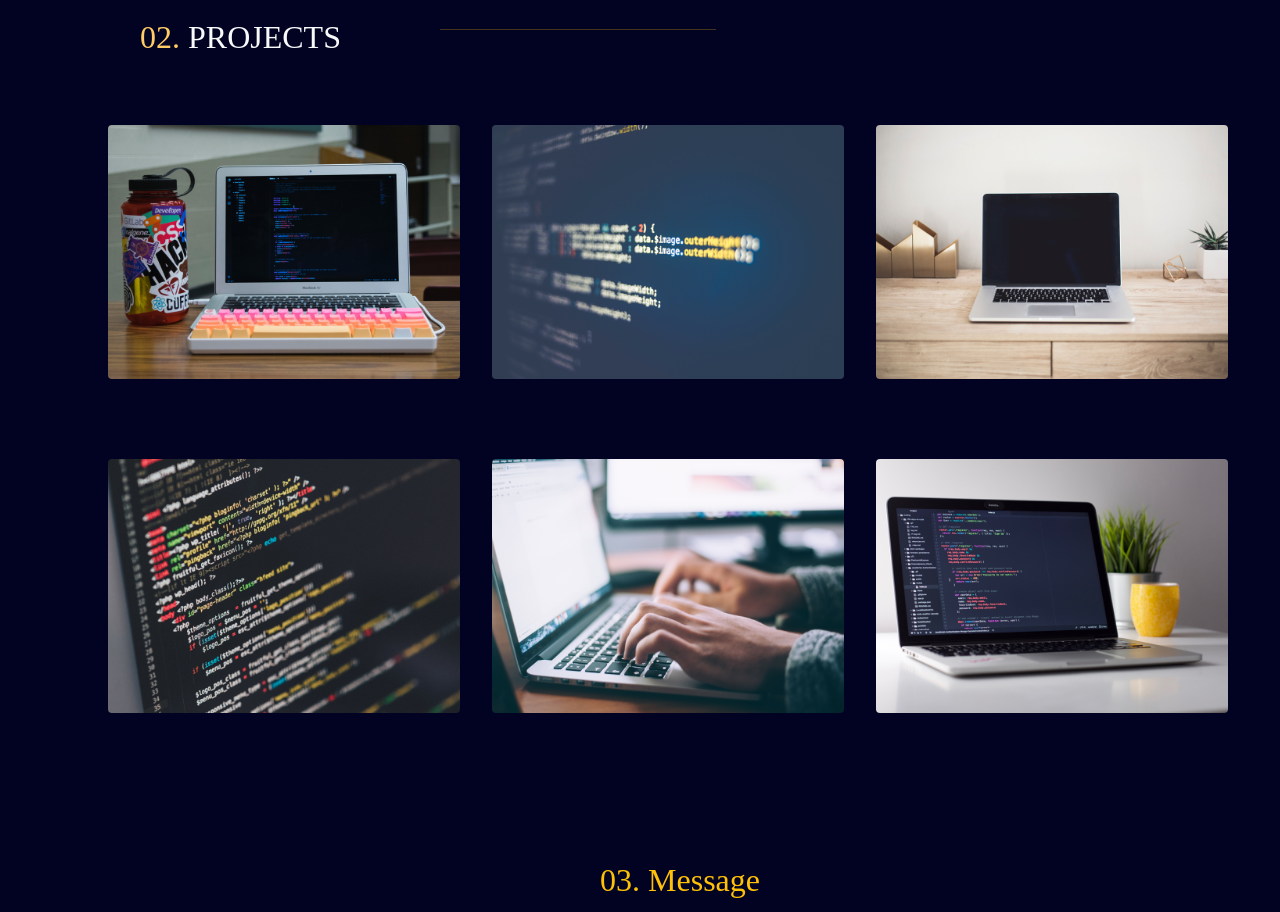
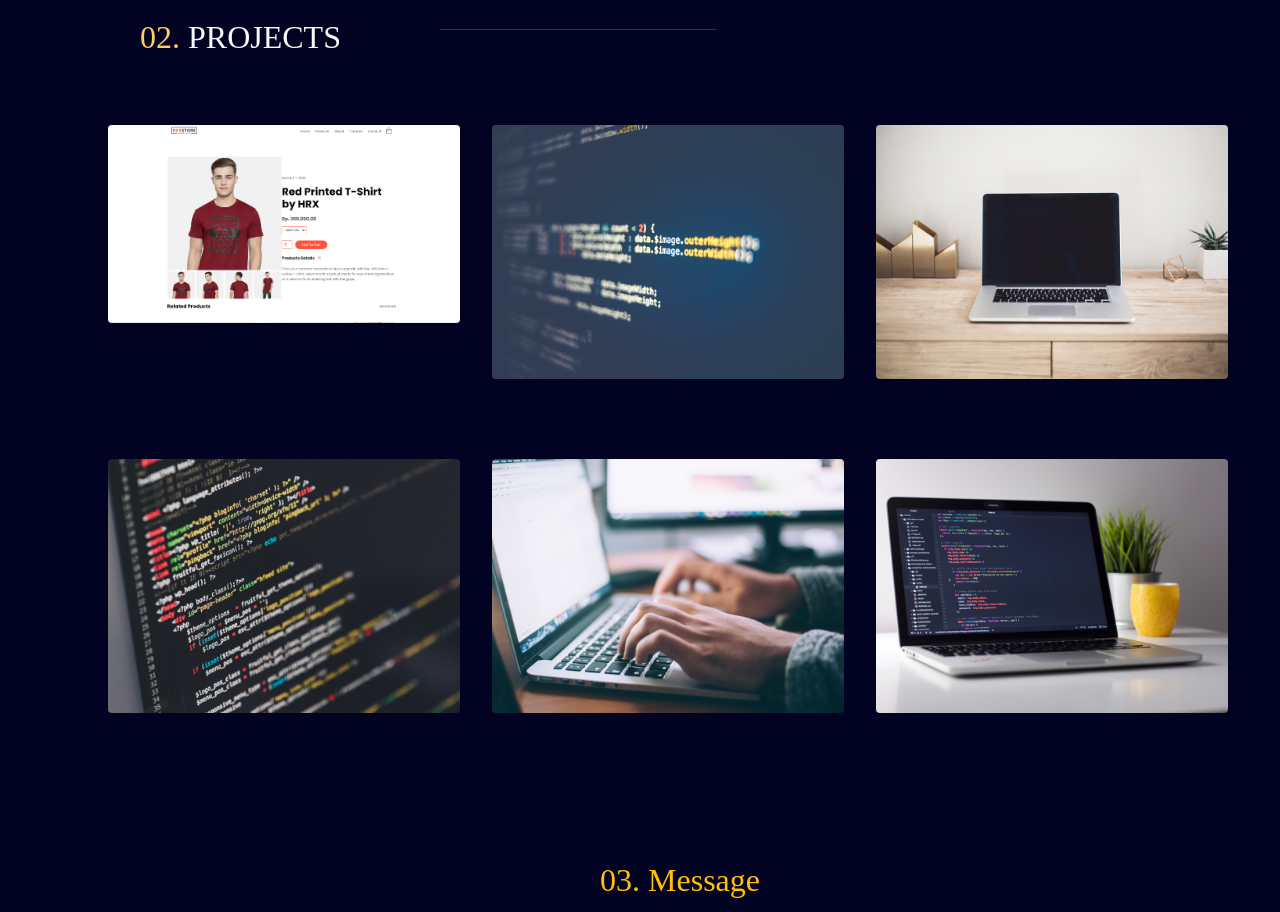
Before and after one commit to Irfanca1/Irfanca1-github.io, a plain HTML site: page index.html in a window 1280 px wide. Shown: the part 1460-2372 px from the top of the page. Drawn offline with nearby package versions, Linux system fonts and the light colour scheme; a web font is replaced by a local one.

Commit message:
manambahkan folder folder project di dalam folder img dan melakukan perubah di file index.html di bagian projects

```diff
--- a/index.html
+++ b/index.html
@@ -158,7 +158,7 @@
               </div>
             <div class="row p-4">
               <div class="col-md-4 col-sm-12 p-3">
-                <img src="img/portfolio/1.png" alt="Gambar ke-1" class="img-fluid rounded gallery-item">
+                <img src="img/projects/webdesign.png" alt="Gambar ke-1" class="img-fluid rounded gallery-item">
               </div>
               <div class="col-md-4 col-sm-12 p-3">
                 <img src="img/portfolio/2.png" alt="Gambar ke-2" class="img-fluid rounded gallery-item">
@@ -189,7 +189,12 @@
                 <button type="button" class="btn-close" data-bs-dismiss="modal" aria-label="Close"></button>
               </div>
               <div class="modal-body">
-                <img src="img/portfolio/1.png" class="modal-img" alt="modal img">
+                <p class="fw-bold">Di project ini saya mencoba untuk membuat Web Design E-Commerce, saya membuat dengan menggunakan
+                  HTML, CSS, dan JAVASCRIPT. Jika anda penasaran source code nya seperti apa, boleh kunjungi Github saya.
+                </p>
+                <a href="https://irfanchoiiii.000webhostapp.com/index.html" target="_blank">
+                  <img src="img/projects/webdesign.png" class="modal-img" alt="modal img">
+                </a>
               </div>
             </div>
           </div>
```
Also changed, not shown: img/projects/webdesign.png (added).
